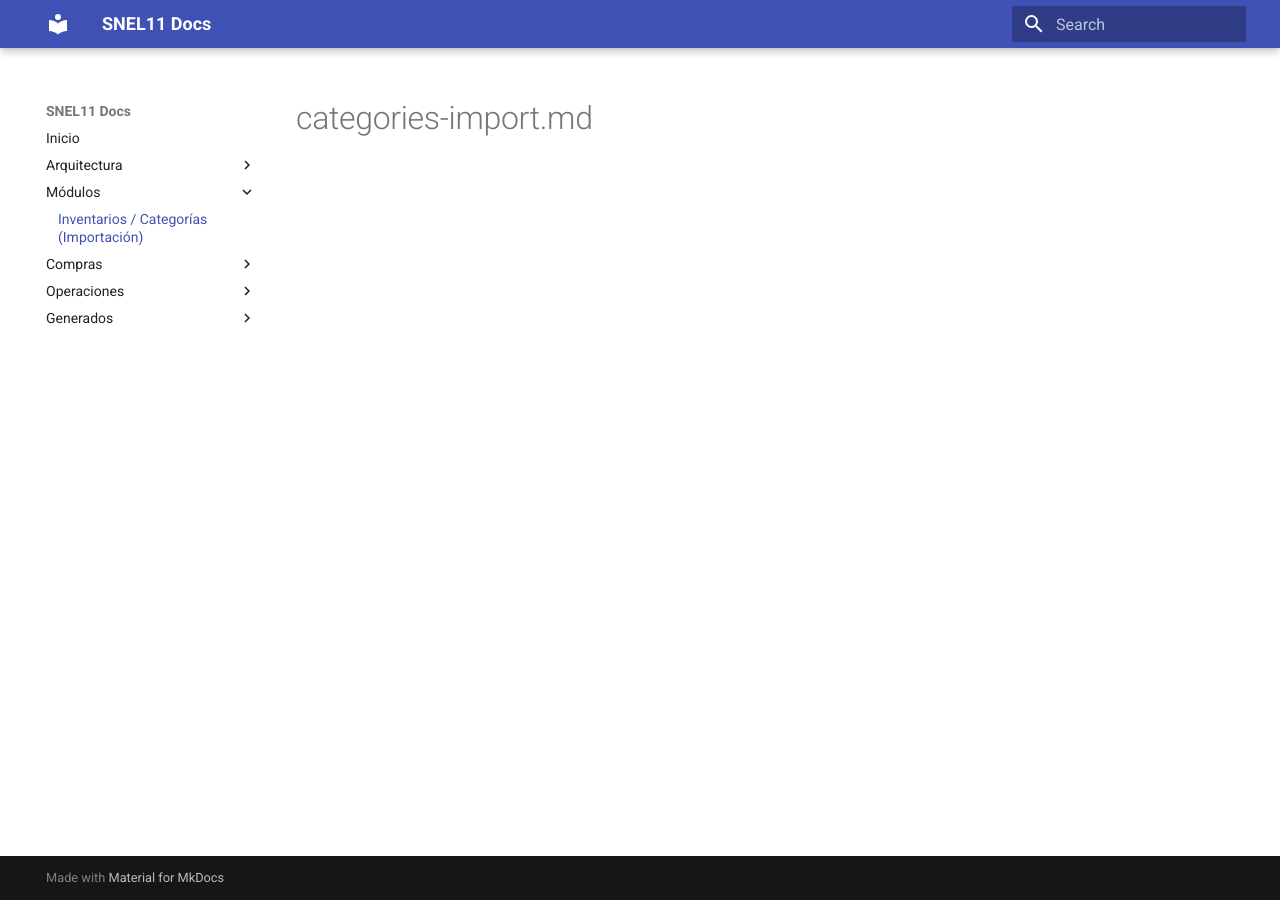
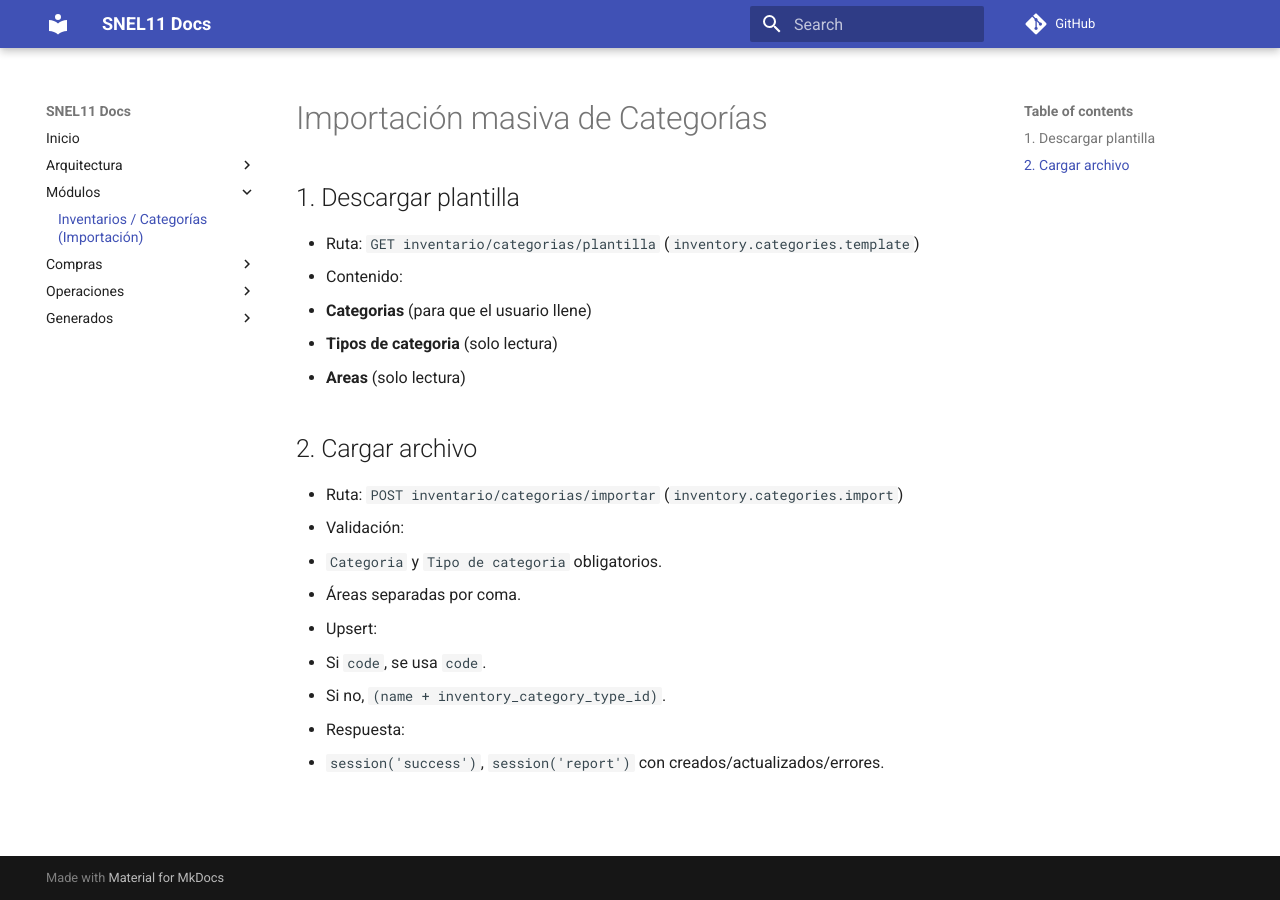
Before and after one commit to robesistemasuser/snel11-docs, an MkDocs documentation site: the page built from docs/modules/inventories/categories-import.md, in a window 1280 px wide. Built offline with MkDocs 1.6.1 and Material for MkDocs 9.7.7, drawn with Linux system fonts in a browser that asks for light colours; comment, search, counter and statistics services are not loaded.

Commit message:
Documentación de importar categoría

```diff
--- a/docs/modules/inventories/categories-import.md
+++ b/docs/modules/inventories/categories-import.md
@@ -1 +1,19 @@
-# categories-import.md
+# Importación masiva de Categorías
+
+## 1. Descargar plantilla
+- Ruta: `GET inventario/categorias/plantilla` (`inventory.categories.template`)
+- Contenido:
+  - **Categorias** (para que el usuario llene)
+  - **Tipos de categoria** (solo lectura)
+  - **Areas** (solo lectura)
+
+## 2. Cargar archivo
+- Ruta: `POST inventario/categorias/importar` (`inventory.categories.import`)
+- Validación:
+  - `Categoria` y `Tipo de categoria` obligatorios.
+  - Áreas separadas por coma.
+- Upsert:
+  - Si `code`, se usa `code`.
+  - Si no, `(name + inventory_category_type_id)`.
+- Respuesta:
+  - `session('success')`, `session('report')` con creados/actualizados/errores.
--- a/mkdocs.yml
+++ b/mkdocs.yml
@@ -1,4 +1,6 @@
 site_name: SNEL11 Docs
+repo_url: https://github.com/robesistemasuser/snel11-docs
+edit_uri: edit/main/docs/
 nav:
   - Inicio: index.md
   - Arquitectura:
```
